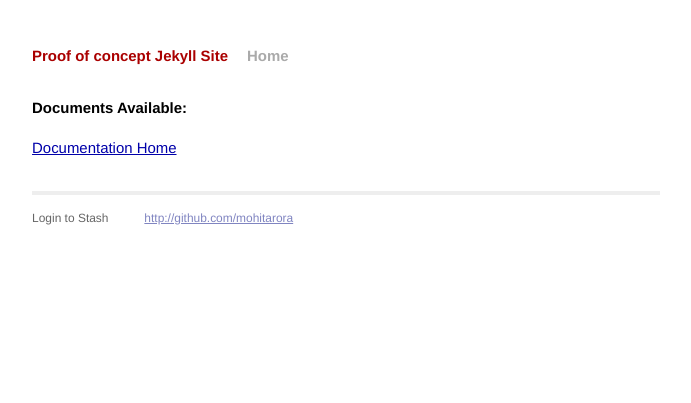
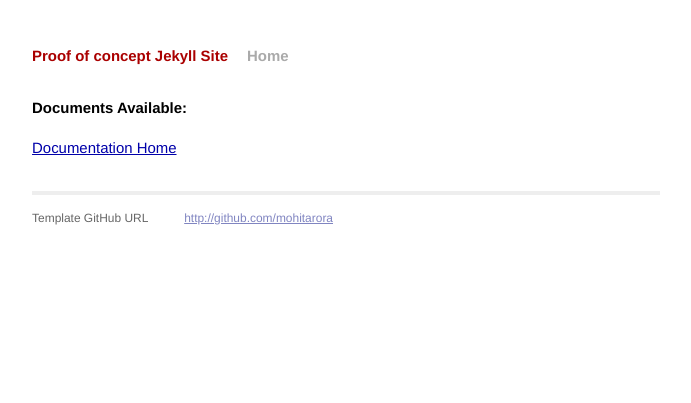
Before and after one commit to mohitarora/jekyll-template, a Jekyll site: the page built from index.html, in a window 1280 px wide. Shown: the top 403 px of the page, without its empty margins (294-985 px from the left). Built offline with Jekyll 4.4.1, drawn with Linux system fonts in a browser that asks for light colours.

Commit message:
Changed text

```diff
--- a/_layouts/default.html
+++ b/_layouts/default.html
@@ -27,12 +27,12 @@
             <div class="footer">
               <div class="contact">
                 <p>
-                  Login to Stash<br />
+                  Template GitHub URL<br />
                 </p>
               </div>
               <div class="contact">
                 <p>
-                  <a href="http://github.com/yourusername/">http://github.com/mohitarora</a><br />
+                  <a href="http://github.com/mohitarora/">http://github.com/mohitarora</a><br />
                 </p>
               </div>
             </div>
```
